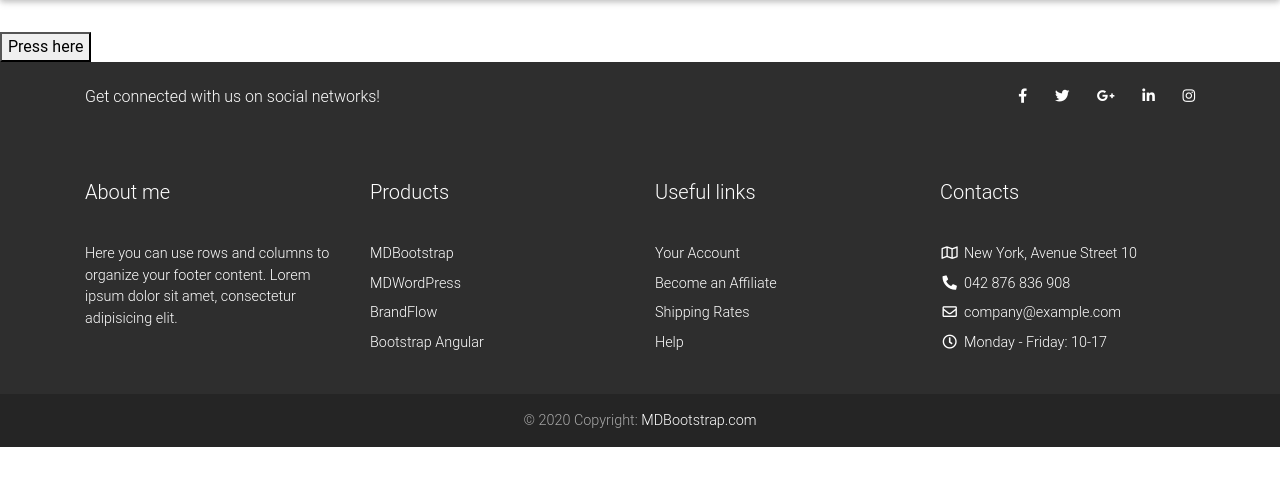
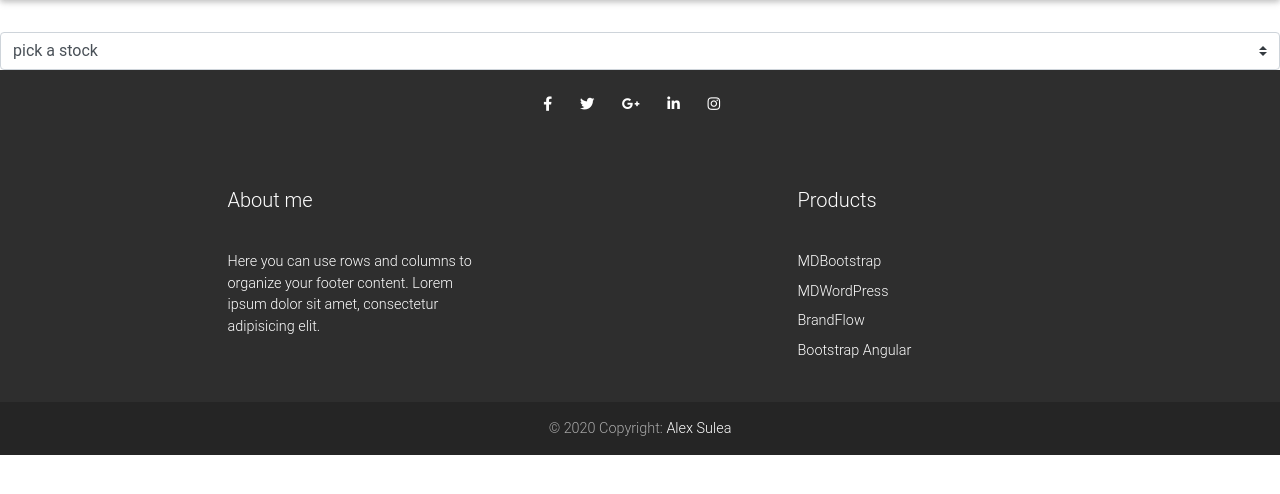
Before and after one commit to Alexandru-S/stock_app, a Flask app: page / in a window 1280 px wide. Shown: the part 128-622 px from the top of the page. Run offline with Flask 2, Linux system fonts and the light colour scheme; some libraries are stand-ins or nearby versions.

Commit message:
removed unnecesary code

```diff
--- a/web_app/index/templates/index.html
+++ b/web_app/index/templates/index.html
@@ -1,22 +1,30 @@
 {% extends "base.html" %}
 {% block body %}
 
-
-<div class="container mb-4">
-    <section>
-      <h4 class="text-center my-5"><strong>Categories</strong></h4>
-        <h1>Flask-SocketIO-Chat</h1>
-        <form method="POST">
-            {{ form.hidden_tag() }}
-            {{ form.name.label }}: {{ form.name() }} {% for error in form.name.errors %}{{ error }}{% endfor %}<br>
-            {{ form.room.label }}: {{ form.room() }} {% for error in form.room.errors %}{{ error }}{% endfor %}<br>
-            {{ form.submit() }}
-        </form>
+<select id= "stock_selection" class="browser-default custom-select">
+  <option selected>pick a stock</option>
+  <option value="1">One</option>
+  <option value="2">Two</option>
+  <option value="3">Three</option>
+</select>
 
 
-    </section>
-</div>
 
+    <script src="//cdnjs.cloudflare.com/ajax/libs/socket.io/2.2.0/socket.io.js" integrity="sha256-yr4fRk/GU1ehYJPAs8P4JlTgu0Hdsp4ZKrx8bDEDC3I=" crossorigin="anonymous"></script>
+    <script type="text/javascript" charset="utf-8">
+
+    socket = io.connect('http://' + document.domain + ':' + location.port + '/chat');
+        socket.on('connect', function() {
+        socket.emit('joined', {});
+    });
+    document.getElementById('stock_selection').addEventListener("change", selectStock)
+    function selectStock(e){
+        console.log("button pressed" ,e.currentTarget)
+        socket.emit('text', {msg: 'message from frontend'});
+        socket.emit('something',{msg: 'message from 222 sfrontend'} )
+    }
+
+    </script>
 
 
 
--- a/web_app/index/templates/index2.html
+++ /dev/null
@@ -1,24 +0,0 @@
-{% extends "base.html" %}
-{% block body %}
-
-
-<button id="button2">Press here</button>
-    <script src="//cdnjs.cloudflare.com/ajax/libs/socket.io/2.2.0/socket.io.js" integrity="sha256-yr4fRk/GU1ehYJPAs8P4JlTgu0Hdsp4ZKrx8bDEDC3I=" crossorigin="anonymous"></script>
-    <script type="text/javascript" charset="utf-8">
-
-    socket = io.connect('http://' + document.domain + ':' + location.port + '/chat');
-        socket.on('connect', function() {
-        socket.emit('joined', {});
-    });
-    document.getElementById('button2').addEventListener("click", CheckConnection)
-    function CheckConnection(){
-        console.log("button pressed")
-        socket.emit('text', {msg: 'message from frontend'});
-
-    }
-
-    </script>
-
-
-
-{% endblock %}
--- a/web_app/index/views.py
+++ b/web_app/index/views.py
@@ -5,17 +5,8 @@ from .forms import LoginForm
 
 @index_blueprint.route('/', methods=['GET', 'POST'])
 def index():
-    """Login form to enter a room."""
-    """ form = LoginForm()
-    if form.validate_on_submit():
-        session['name'] = form.name.data
-        session['room'] = form.room.data
-        return redirect(url_for('.chat'))
-    elif request.method == 'GET':
-        form.name.data = session.get('name', '')
-        form.room.data = session.get('room', '')
-    return render_template('index.html', form=form)"""
-    return render_template('index2.html')
+
+    return render_template('index.html')
 
 
 
--- a/web_app/templates/footer.html
+++ b/web_app/templates/footer.html
@@ -7,10 +7,6 @@
       <!-- Grid row-->
       <div class="row py-4 d-flex align-items-center">
 
-        <!-- Grid column -->
-        <div class="col-md-6 col-lg-5 text-center text-md-left mb-4 mb-md-0">
-          <h6 class="mb-0">Get connected with us on social networks!</h6>
-        </div>
         <!-- Grid column -->
 
         <!-- Grid column -->
@@ -93,54 +89,7 @@
 
       </div>
       <!-- Grid column -->
-
       <hr class="clearfix w-100 d-md-none">
-
-      <!-- Grid column -->
-      <div class="col-md-3 mx-auto mt-3 mt-md-0 mb-0 mb-md-4">
-
-        <!-- Links -->
-        <h5>Useful links</h5>
-        <hr class="color-primary mb-4 mt-0 d-inline-block mx-auto w-60">
-
-        <ul class="list-unstyled foot-desc">
-          <li class="mb-2">
-            <a href="#!">Your Account</a>
-          </li>
-          <li class="mb-2">
-            <a href="#!">Become an Affiliate</a>
-          </li>
-          <li class="mb-2">
-            <a href="#!">Shipping Rates</a>
-          </li>
-          <li class="mb-2">
-            <a href="#!">Help</a>
-          </li>
-        </ul>
-
-      </div>
-      <!-- Grid column -->
-
-      <hr class="clearfix w-100 d-md-none">
-
-      <!-- Grid column -->
-      <div class="col-md-3 mx-auto mt-3 mt-md-0 mb-0 mb-md-4">
-
-        <!-- Links -->
-        <h5>Contacts</h5>
-        <hr class="color-primary mb-4 mt-0 d-inline-block mx-auto w-60">
-
-        <ul class="fa-ul foot-desc ml-4">
-          <li class="mb-2"><span class="fa-li"><i class="far fa-map"></i></span>New York, Avenue Street 10
-          </li>
-          <li class="mb-2"><span class="fa-li"><i class="fas fa-phone-alt"></i></span>042 876 836 908</li>
-          <li class="mb-2"><span class="fa-li"><i class="far fa-envelope"></i></span>company@example.com</li>
-          <li><span class="fa-li"><i class="far fa-clock"></i></span>Monday - Friday: 10-17</li>
-        </ul>
-
-      </div>
-      <!-- Grid column -->
-
     </div>
     <!-- Grid row -->
 
@@ -149,7 +98,7 @@
 
   <!-- Copyright -->
   <div class="footer-copyright text-center py-3">© 2020 Copyright:
-    <a href="https://mdbootstrap.com/"> MDBootstrap.com</a>
+    <a href="https://mdbootstrap.com/"> Alex Sulea </a>
   </div>
   <!-- Copyright -->
 
--- a/web_app/templates/nav.html
+++ b/web_app/templates/nav.html
@@ -39,6 +39,8 @@
   <div class="jumbotron color-grey-light mt-70">
     <div class="d-flex align-items-center h-100">
 
+
+
     </div>
   </div>
 
```
Also changed, not shown: web_app/index/events.py (+7 -3 lines).
